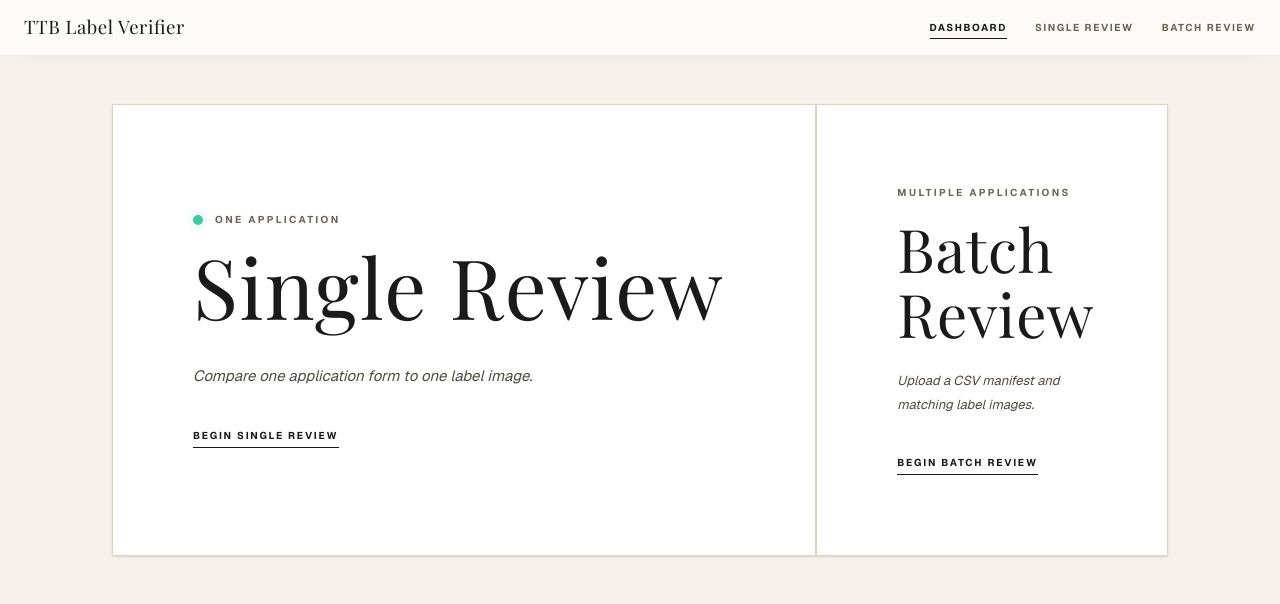
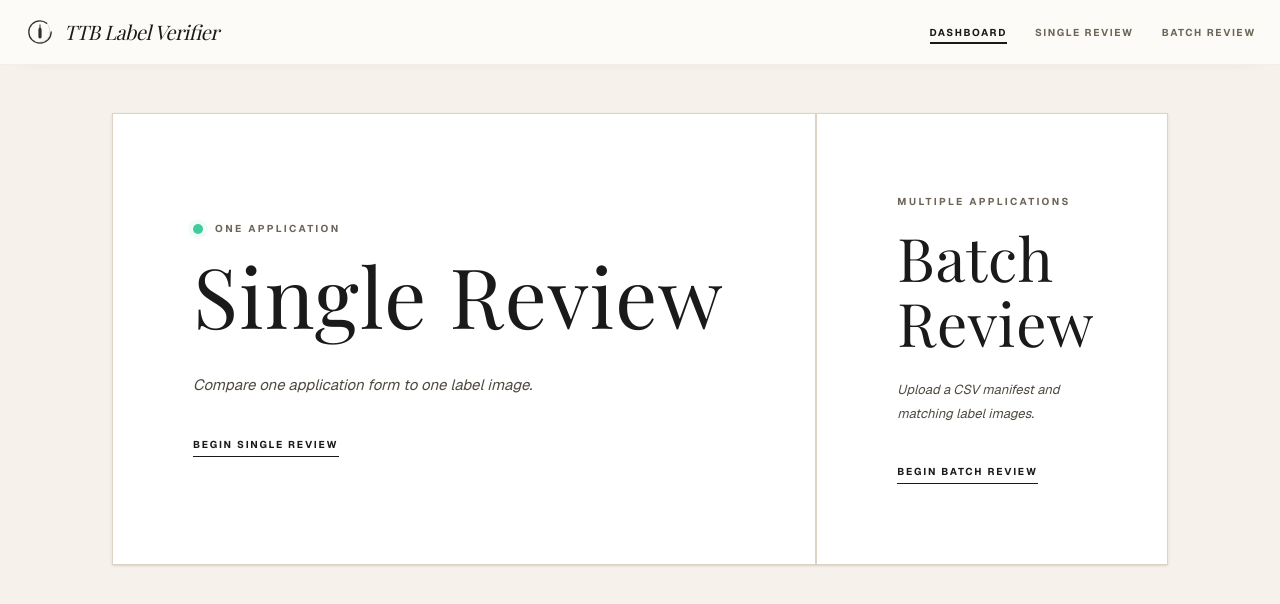
Before and after one commit to Dexin-Huang/ttb-label-verifier, a Next.js app: page / in a window 1280 px wide. Shown: the top 604 px of the page. Built offline with nearby package versions, Linux system fonts and the light colour scheme.

Commit message:
Restore TTB branding with brush logo

```diff
--- a/src/app/layout.tsx
+++ b/src/app/layout.tsx
@@ -17,7 +17,7 @@ const playfairDisplay = Playfair_Display({
 
 export const metadata: Metadata = {
   title: 'TTB Label Verifier',
-  description: 'Label verification interface for ongoing design iteration.',
+  description: 'AI-assisted alcohol label triage prototype for the TTB take-home.',
 };
 
 export default function RootLayout({
--- /dev/null
+++ b/src/components/BrushLogo.tsx
@@ -0,0 +1,51 @@
+/**
+ * Abstract Brush-Stroke Logo — ensō circle with bottle silhouette.
+ */
+export function BrushLogo({ size = 32 }: { size?: number }) {
+  return (
+    <svg
+      width={size}
+      height={size}
+      viewBox="0 0 100 100"
+      fill="none"
+      xmlns="http://www.w3.org/2000/svg"
+    >
+      {/* Ensō / Brush Circle */}
+      <path
+        d="M85 50C85 69.33 69.33 85 50 85C30.67 85 15 69.33 15 50C15 30.67 30.67 15 50 15C58 15 65 18 71 23"
+        stroke="currentColor"
+        strokeWidth="4"
+        strokeLinecap="round"
+        strokeLinejoin="round"
+        opacity="0.9"
+      />
+
+      {/* Secondary brush tail */}
+      <path
+        d="M74 27C78 32 81 40 81 50C81 67.1208 67.1208 81 50 81"
+        stroke="currentColor"
+        strokeWidth="1.5"
+        strokeLinecap="round"
+        opacity="0.3"
+      />
+
+      {/* Bottle silhouette */}
+      <path
+        d="M48 35C48 35 45 38 45 45V65C45 68 47 70 50 70C53 70 55 68 55 65V45C55 38 52 35 52 35"
+        fill="currentColor"
+        opacity="0.9"
+      />
+      <path
+        d="M50 28V33"
+        stroke="currentColor"
+        strokeWidth="3"
+        strokeLinecap="round"
+      />
+
+      {/* Splatter accents */}
+      <circle cx="28" cy="22" r="1.5" fill="currentColor" opacity="0.4" />
+      <circle cx="78" cy="72" r="1" fill="currentColor" opacity="0.3" />
+      <circle cx="22" cy="65" r="0.8" fill="currentColor" opacity="0.2" />
+    </svg>
+  );
+}
--- a/src/components/Header.tsx
+++ b/src/components/Header.tsx
@@ -3,6 +3,7 @@
 import Link from 'next/link';
 import { usePathname } from 'next/navigation';
 import { cn } from '@/lib/utils';
+import { BrushLogo } from './BrushLogo';
 
 const NAV_ITEMS = [
   {
@@ -30,9 +31,10 @@ export function Header() {
       <div className="flex w-full items-center justify-between px-4 py-3 md:px-6 md:py-4">
         <Link
           href="/"
-          className="flex flex-col transition-opacity hover:opacity-80"
+          className="flex items-center gap-2 transition-opacity hover:opacity-80"
         >
-          <span className="display-serif text-[1.06rem] leading-[1.08] tracking-[0.03em] md:text-[1.16rem]">
+          <BrushLogo size={32} />
+          <span className="display-serif text-lg italic leading-none tracking-tight md:text-xl">
             TTB Label Verifier
           </span>
         </Link>
```
